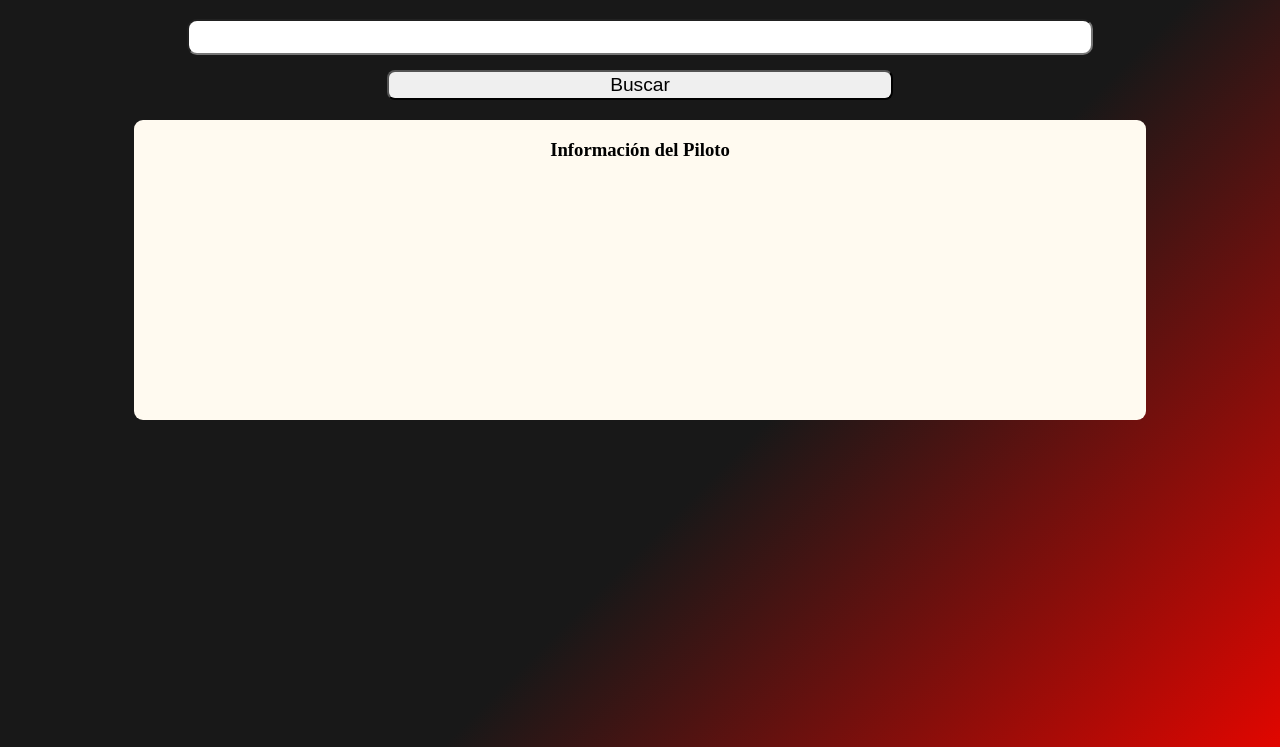
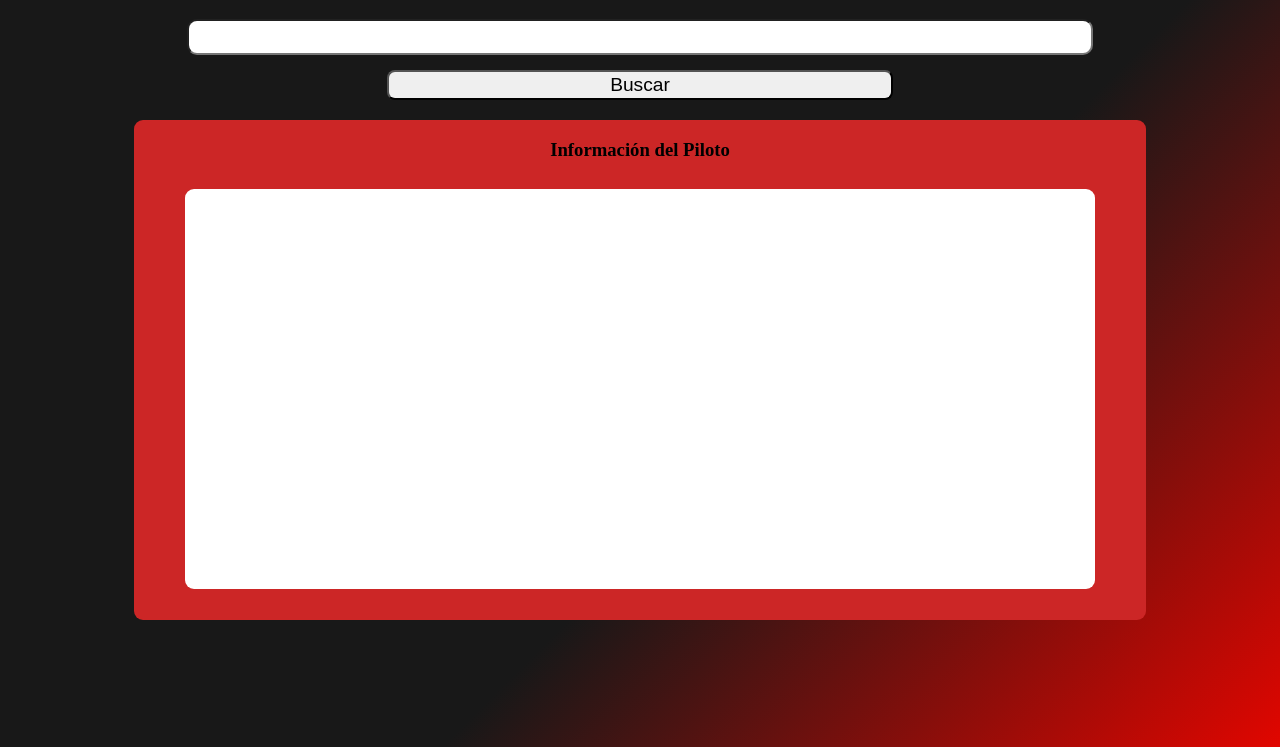
Before and after one commit to Juanpipi2005/parcial-web, a plain HTML site: page index.html in a window 1280 px wide. Shown: the part 69-816 px from the top of the page. Drawn offline with nearby package versions, Linux system fonts and the light colour scheme.

Commit message:
entrega buena

```diff
--- a/estilos.css
+++ b/estilos.css
@@ -5,7 +5,7 @@ min-height: 100vh;
 background:linear-gradient(135deg, #181818 60%, #e10600 100%);
 align-items: center;
 }
-#input_pais{
+#input_piloto{
 width:
 70%;
 height: 30px;
@@ -22,13 +22,22 @@ margin-top: 15px;
 font-size: larger;
 }
 
-#country-infomation{
+#pilot-infomation{
 width: 80%;
-height: 300px;
-background-color: floralwhite;
+height: 500px;
+background-color: rgb(204, 38, 38);
 margin-top: 20px;
 display: flex;
 flex-direction: column;
 align-items: center;
 border-radius: 9px;
 }
+#show-info{
+width: 90%;
+height: 400px;
+background-color: white;
+margin-top: 10px;
+border-radius: 9px;
+overflow: auto;
+
+}
--- a/index.html
+++ b/index.html
@@ -11,9 +11,9 @@
 </head>
 <body id="container">
 <h1>Consultar Información Pilotos F1</h1>
-<input type="text" name="input_pais" id="input_pais">
+<input type="text" name="input_piloto" id="input_piloto">
 <button id="button_search" onclick="obtenerValorInput()">Buscar</button>
-<div id="country-infomation">
+<div id="pilot-infomation">
 <h3>Información del Piloto</h3>
 <div id="show-info"></div>
 
--- a/script.js
+++ b/script.js
@@ -1,5 +1,5 @@
 const obtenerValorInput = () => {
-    let inputTexto = document.getElementById("input_pais");
+    let inputTexto = document.getElementById("input_piloto");
     let valor = inputTexto.value;
     peticionApi(valor);
 }
```
